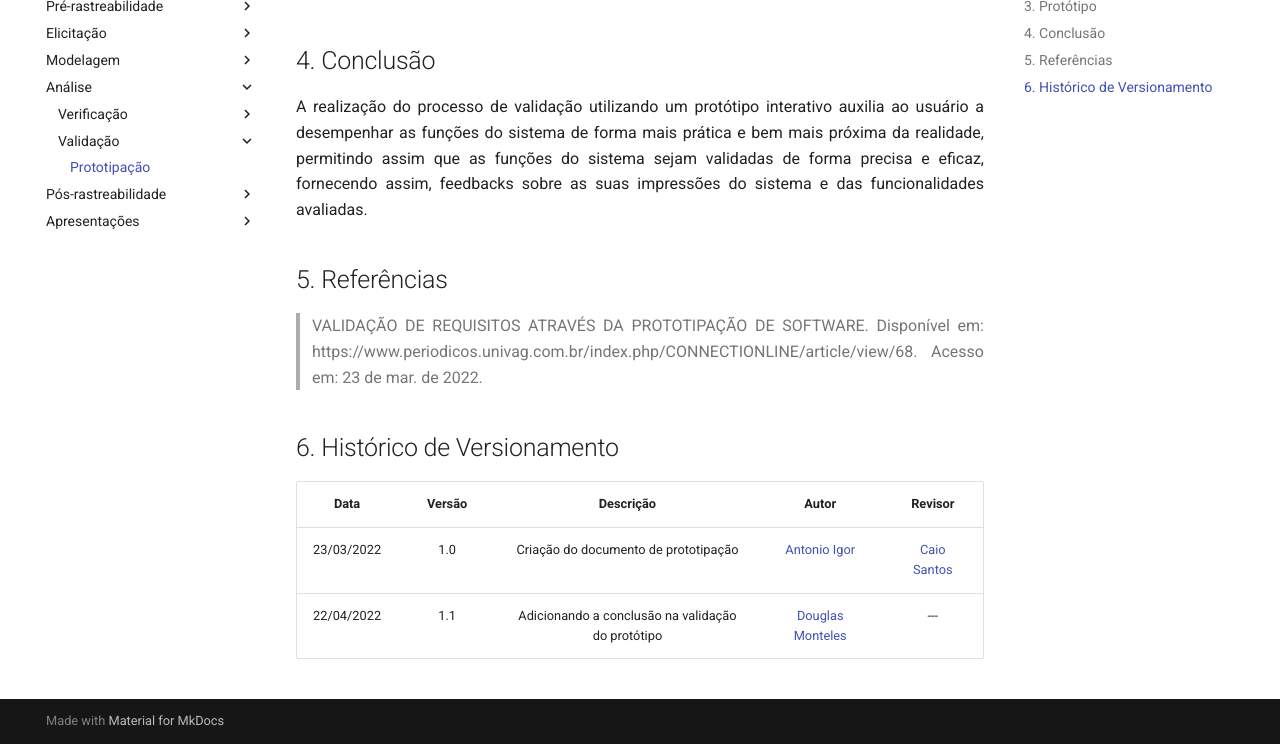
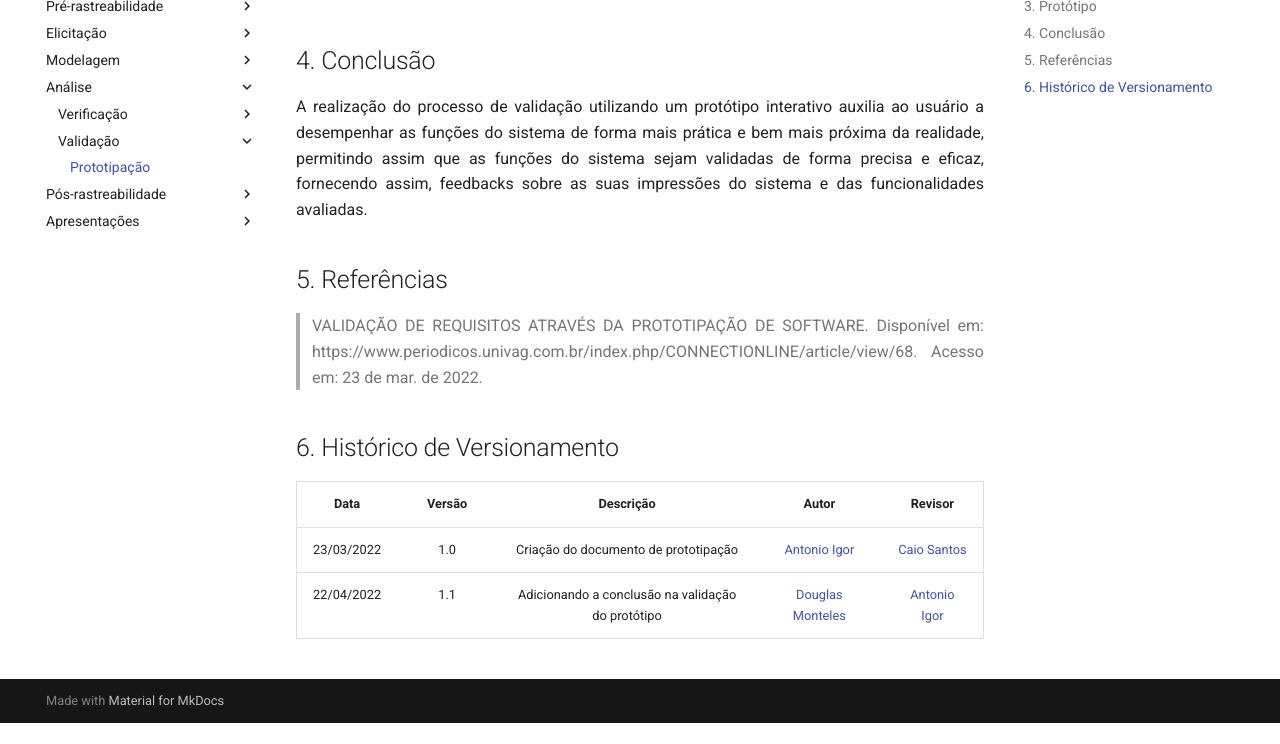
Before and after one commit to Requisitos-de-Software/2021.2-Prime-video, an MkDocs documentation site: the page built from docs/analise/validacao/prototipo.md, in a window 1280 px wide and 900 px high, scrolled down 906 px, cut to the strip 156-900 px from the top of the window. Built offline with MkDocs 1.6.1 and Material for MkDocs 9.7.7, drawn with Linux system fonts in a browser that asks for light colours; comment, search, counter and statistics services are not loaded; after the commit the page ends 1785 px from its top, so only the background shows below that.

Commit message:
Update prototipo.md

```diff
--- a/docs/analise/validacao/prototipo.md
+++ b/docs/analise/validacao/prototipo.md
@@ -35,4 +35,4 @@ Abaixo temos o protótipo criado pela equipe. <a href="https://www.figma.com/fil
 | Data | Versão | Descrição | Autor | Revisor |
 | :--: | :----: | :-------: | :-------: | :-------: |
 | 23/03/2022  | 1.0 | Criação do documento de prototipação | [Antonio Igor](https://github.com/antonioigorcarvalho) |[Caio Santos](https://github.com/caiobsantos)|
-| 22/04/2022  | 1.1 | Adicionando a conclusão na validação do protótipo | [Douglas Monteles](https://github.com/douglasmonteles) | --- |
+| 22/04/2022  | 1.1 | Adicionando a conclusão na validação do protótipo | [Douglas Monteles](https://github.com/douglasmonteles) | [Antonio Igor](https://github.com/antonioigorcarvalho) |
```
